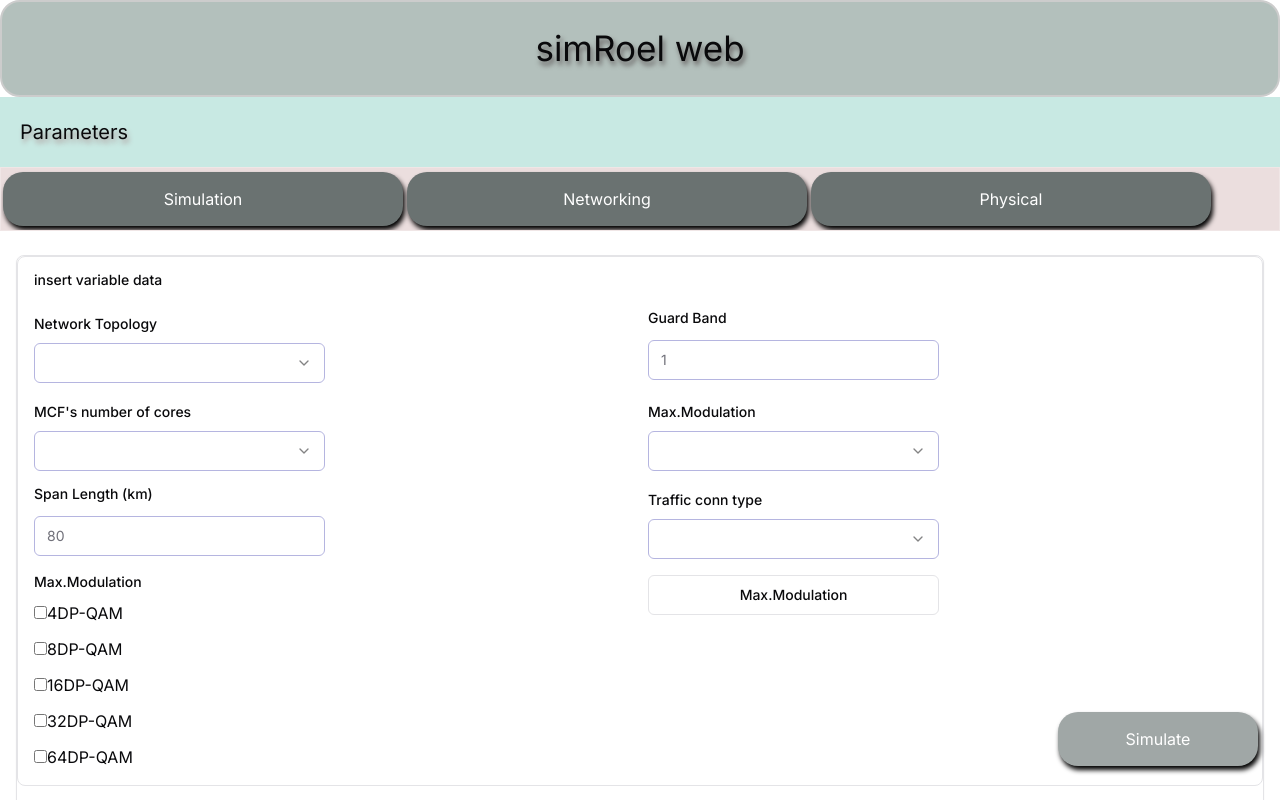
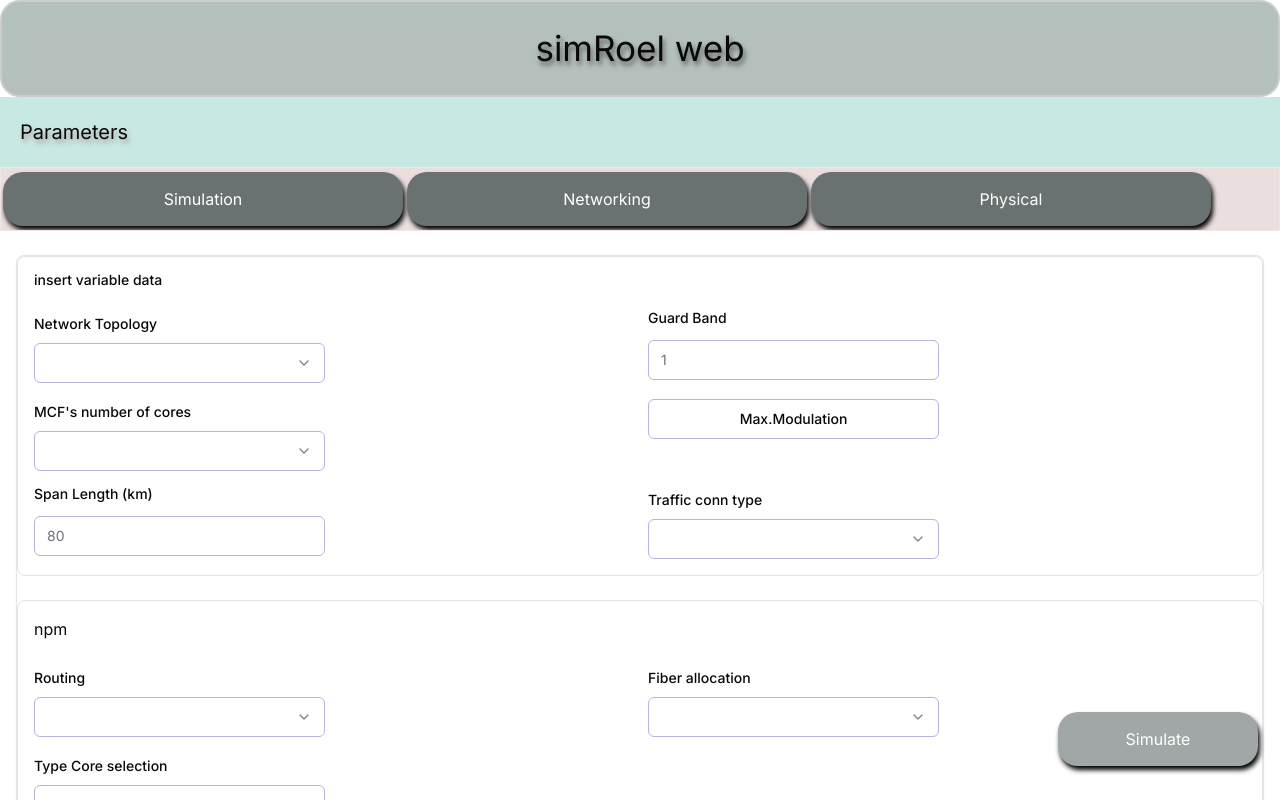
Before and after one commit to Daniloloureiro/simRoel, a Next.js app: page / in a window 1280 px wide. Both pictures are taken after a click on the button "Networking". Shown: the top 800 px of the page. Built offline with nearby package versions, Linux system fonts and the light colour scheme.

Commit message:
multiselecionavel adicionado
É possível mandar mais de um formato de modulação

```diff
--- a/app/Networking.js
+++ b/app/Networking.js
@@ -3,6 +3,7 @@ import  React, { useState } from "react";
 import './parameters.css';
 import {useFormContext} from 'react-hook-form';
 import { Button } from "@/components/ui/button"
+import { Checkbox } from "@/components/ui/checkbox"
 import {
     DropdownMenu,
     DropdownMenuCheckboxItem,
@@ -39,6 +40,7 @@ import {
     FormMessage,
   } from "@/components/ui/form";
 
+
 export default function Networking() {
     const {register,control}= useFormContext({
         defaultValue:{
@@ -46,11 +48,6 @@ export default function Networking() {
             options:[],
         }
     });
-    const [show4DPQAM, setShow4DPQAM] = useState(false);
-    const [show8DPQAM, setShow8DPQAM] = useState(false);
-    const [show16DPQAM, setShow16DPQAM] = useState(false);
-    const [show32DPQAM, setShow32DPQAM] = useState(false);
-    const [show64DPQAM, setShow64DPQAM] = useState(false);
     return (
         <main className="pt-6 pl-4 pr-4 pb-8">
             <Card className="sm:col-span-2" x-chunk="dashboard-05-chunk-0">
@@ -118,31 +115,45 @@ export default function Networking() {
                             </div>
                             <div className="grid grid-cols-2 gap-4">
                             <div className="grid gap-3">
-                                <FormField
-                                control={control}
-                                name="Max_Modulation"
-                                render={({field})=>(
-                                <FormItem>
-                                <Label htmlFor="Max_Modulation">Max.Modulation</Label>
-                                <Select onValueChange={field.onChange} defaultValue="Max_Modulation" isMuti>
-                                    <FormControl>
-                                    <SelectTrigger className='input'>
-                                        <SelectValue placeholder="Select a option" />
-                                    </SelectTrigger>
-                                    </FormControl>
-                                    <SelectContent >
-                                    <SelectItem value="4" {...register("options")}>4 DP-QAM</SelectItem>
-                                        <SelectItem value="8"{...register("options")}>8 DP-QAM</SelectItem>
-                                        <SelectItem value="16">16 DP-QAM</SelectItem>
-                                        <SelectItem value="32">32 DP-QAM</SelectItem>
-                                        <SelectItem value="64">64 DP-QAM</SelectItem>
-                                    </SelectContent>
-                                </Select>
-                                </FormItem>
-                                )}
-                                />
+                            <DropdownMenu>
+                            <DropdownMenuTrigger asChild className="input">
+                            <Button variant="outline">Max.Modulation</Button>
+                            </DropdownMenuTrigger>
+                            <DropdownMenuContent className="w-56">
+                            <DropdownMenuLabel>Modulations</DropdownMenuLabel>
+                            <DropdownMenuSeparator />
+                                <div>
+                                <label className="relative flex cursor-default select-none items-center rounded-sm py-1.5 pl-8 pr-2 text-sm outline-none transition-colors focus:bg-accent focus:text-accent-foreground data-[disabled]:pointer-events-none data-[disabled]:opacity-50">
+                                    <input  type="checkbox" value="4" {...register("Modulation")} />
+                                    4DP-QAM
+                                </label>
+                                </div>
+                                <div>
+                                <label className="relative flex cursor-default select-none items-center rounded-sm py-1.5 pl-8 pr-2 text-sm outline-none transition-colors focus:bg-accent focus:text-accent-foreground data-[disabled]:pointer-events-none data-[disabled]:opacity-50">
+                                    <input type="checkbox" value="8" {...register("Modulation")} />
+                                    8DP-QAM
+                                </label>
+                                </div>
+                                <div>
+                                <label className="relative flex cursor-default select-none items-center rounded-sm py-1.5 pl-8 pr-2 text-sm outline-none transition-colors focus:bg-accent focus:text-accent-foreground data-[disabled]:pointer-events-none data-[disabled]:opacity-50">
+                                    <input type="checkbox" value="16" {...register("Modulation")} />
+                                    16DP-QAM
+                                </label>
+                                </div>
+                                <label className="relative flex cursor-default select-none items-center rounded-sm py-1.5 pl-8 pr-2 text-sm outline-none transition-colors focus:bg-accent focus:text-accent-foreground data-[disabled]:pointer-events-none data-[disabled]:opacity-50">
+                                    <input type="checkbox" value="32" {...register("Modulation")}  />
+                                    32DP-QAM
+                                </label>
+                                <div>
+                                <label className="relative flex cursor-default select-none items-center rounded-sm py-1.5 pl-8 pr-2 text-sm outline-none transition-colors focus:bg-accent focus:text-accent-foreground data-[disabled]:pointer-events-none data-[disabled]:opacity-50">
+                                    <input type="checkbox" value="64" {...register("Modulation")}  />
+                                    64DP-QAM
+                                </label>
+                                </div>
+                            </DropdownMenuContent>
+                            </DropdownMenu>
                             </div>
-                        </div>
+                            </div>
                         <div className="grid grid-cols-2 gap-4">
                         <div className="grid gap-3">
                                 <Label htmlFor="Span Length">Span Length (km)</Label>
@@ -176,90 +187,9 @@ export default function Networking() {
                                 />
                             </div>
                         </div>
-                        <div className="grid grid-cols-2 gap-4">
-                            <div className="grid gap-3">
-                            <Label htmlFor="Max_Modulation">Max.Modulation</Label>
-                                <div>
-                                <label>
-                                    <input type="checkbox" value="4_DPQAM" {...register("Modulations")}/>
-                                    4DP-QAM
-                                </label>
-                                </div>
-                                <div>
-                                <label>
-                                    <input type="checkbox" value="8_DPQAM" {...register("Modulations")}/>
-                                    8DP-QAM
-                                </label>
-                                </div>
-                                <div>
-                                <label>
-                                    <input type="checkbox" value="16_DPQAM" {...register("Modulations")}/>
-                                    16DP-QAM
-                                </label>
-                                </div>
-                                <div>
-                                <label>
-                                    <input type="checkbox" value="32_DPQAM" {...register("Modulations")}/>
-                                    32DP-QAM
-                                </label>
-                                </div>
-                                <div>
-                                <label>
-                                    <input type="checkbox" value="64_DPQAM" {...register("Modulations")}/>
-                                    64DP-QAM
-                                </label>
-                                </div>
                             </div>
-                            </div>
-                            <div className="grid grid-cols-2 gap-4">
-                            <div className="grid gap-3">
-                            <DropdownMenu>
-                            <DropdownMenuTrigger asChild>
-                            <Button variant="outline">Max.Modulation</Button>
-                            </DropdownMenuTrigger>
-                            <DropdownMenuContent className="w-56">
-                            <DropdownMenuLabel>Modulations</DropdownMenuLabel>
-                            <DropdownMenuSeparator />
-                            <DropdownMenuCheckboxItem value="4"{...register("options")}
-                            checked={show4DPQAM}
-                            onCheckedChange={show4DPQAM => setShow4DPQAM(show4DPQAM)}
-                            >
-                            4DP-QAM
-                            </DropdownMenuCheckboxItem>
-                            <DropdownMenuCheckboxItem value="8" {...register("options")}
-                            checked={show8DPQAM}
-                            onCheckedChange={show8DPQAM => setShow8DPQAM(show8DPQAM)}
-                            >
-                            8DP-QAM
-                            </DropdownMenuCheckboxItem>
-                            <DropdownMenuCheckboxItem
-                            checked={show16DPQAM}
-                            onCheckedChange={show16DPQAM => setShow16DPQAM(show16DPQAM)}
-                            >
-                            16DP-QAM
-                            </DropdownMenuCheckboxItem>
-                            <DropdownMenuCheckboxItem
-                            checked={show32DPQAM}
-                            onCheckedChange={show32DPQAM => setShow32DPQAM(show32DPQAM)}
-                            >
-                            32DP-QAM
-                            </DropdownMenuCheckboxItem>
-                            <DropdownMenuCheckboxItem
-                            checked={show64DPQAM}
-                            onCheckedChange={show64DPQAM => setShow64DPQAM(show64DPQAM)}
-                            >
-                            64DP-QAM
-                            </DropdownMenuCheckboxItem>
-                            </DropdownMenuContent>
-                        </DropdownMenu>
-                            </div>
-                        </div>
-                        </div>
                     </fieldset>
-                    <fieldset className="grid gap-6 rounded-lg border p-4">
-                        <div className="grid gap-3">
-                            <Label htmlFor="model">insert allocation algorithm data</Label>
-                        </div>
+                    <fieldset className="grid gap-6 rounded-lg border p-4">npm
                         <div className="grid grid-cols-2 gap-4">
                         <div className="grid grid-cols-2 gap-4">
                         <div className="grid gap-3">
--- /dev/null
+++ b/components/ui/checkbox.jsx
@@ -0,0 +1,24 @@
+"use client"
+
+import * as React from "react"
+import * as CheckboxPrimitive from "@radix-ui/react-checkbox"
+import { Check } from "lucide-react"
+
+import { cn } from "@/lib/utils"
+
+const Checkbox = React.forwardRef(({ className, ...props }, ref) => (
+  <CheckboxPrimitive.Root
+    ref={ref}
+    className={cn(
+      "peer h-4 w-4 shrink-0 rounded-sm border border-primary ring-offset-background focus-visible:outline-none focus-visible:ring-2 focus-visible:ring-ring focus-visible:ring-offset-2 disabled:cursor-not-allowed disabled:opacity-50 data-[state=checked]:bg-primary data-[state=checked]:text-primary-foreground",
+      className
+    )}
+    {...props}>
+    <CheckboxPrimitive.Indicator className={cn("flex items-center justify-center text-current")}>
+      <Check className="h-4 w-4" />
+    </CheckboxPrimitive.Indicator>
+  </CheckboxPrimitive.Root>
+))
+Checkbox.displayName = CheckboxPrimitive.Root.displayName
+
+export { Checkbox }
--- a/package.json
+++ b/package.json
@@ -10,6 +10,7 @@
   },
   "dependencies": {
     "@hookform/resolvers": "^3.4.2",
+    "@radix-ui/react-checkbox": "^1.1.0",
     "@radix-ui/react-dropdown-menu": "^2.1.1",
     "@radix-ui/react-label": "^2.0.2",
     "@radix-ui/react-select": "^2.0.0",
```
Also changed, not shown: 1 other file (tests, documents, lock files or other folders).
